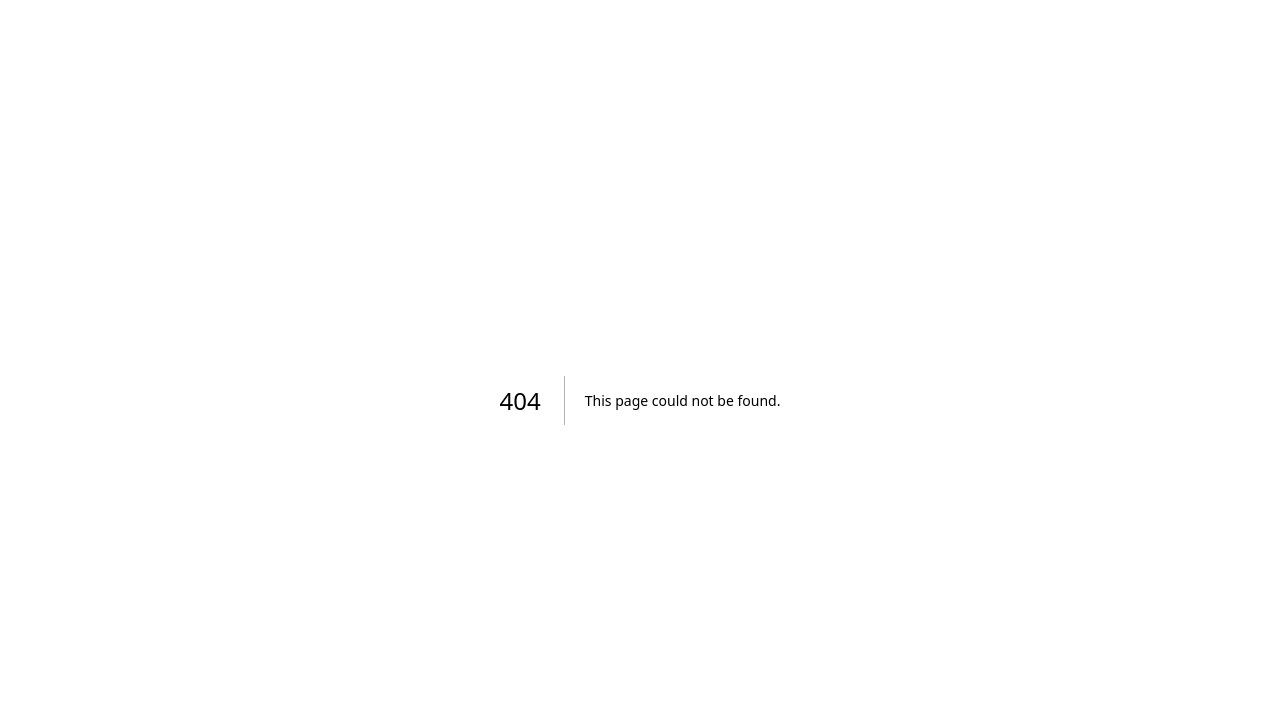
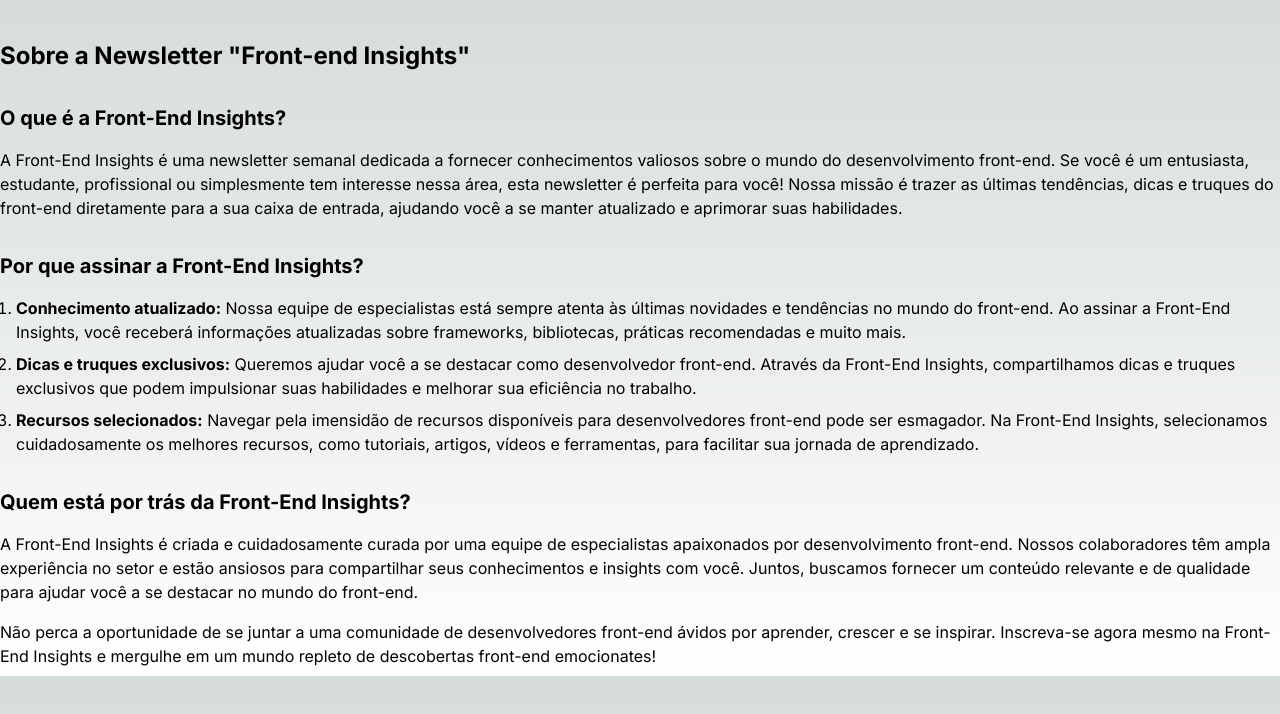
Before and after one commit to nathaliaveneziano/onebitcode__nextjs, a Next.js app: page /about in a window 1280 px wide. Before the commit this address had no page. Shown: the top 714 px of the page. Built offline with nearby package versions, Linux system fonts and the light colour scheme.

Commit message:
adding page about

```diff
--- /dev/null
+++ b/src/app/about/page.jsx
@@ -0,0 +1,62 @@
+export default function About() {
+  const h1 = 'mt-10 mb-6 text-2xl font-bold';
+  const h2 = 'mt-8 mb-4 text-xl font-bold';
+  const p = 'mt-4 mb-2';
+
+  return (
+    <main>
+      <h1 className={h1}>Sobre a Newsletter "Front-end Insights"</h1>
+
+      <h2 className={h2}>O que é a Front-End Insights?</h2>
+      <p className={p}>
+        A Front-End Insights é uma newsletter semanal dedicada a fornecer
+        conhecimentos valiosos sobre o mundo do desenvolvimento front-end. Se
+        você é um entusiasta, estudante, profissional ou simplesmente tem
+        interesse nessa área, esta newsletter é perfeita para você! Nossa missão
+        é trazer as últimas tendências, dicas e truques do front-end diretamente
+        para a sua caixa de entrada, ajudando você a se manter atualizado e
+        aprimorar suas habilidades.
+      </p>
+
+      <h2 className={h2}>Por que assinar a Front-End Insights?</h2>
+      <ol className="list-decimal pl-4 [&>li]:mt-2">
+        <li>
+          <strong>Conhecimento atualizado:</strong> Nossa equipe de
+          especialistas está sempre atenta às últimas novidades e tendências no
+          mundo do front-end. Ao assinar a Front-End Insights, você receberá
+          informações atualizadas sobre frameworks, bibliotecas, práticas
+          recomendadas e muito mais.
+        </li>
+        <li>
+          <strong>Dicas e truques exclusivos:</strong> Queremos ajudar você a se
+          destacar como desenvolvedor front-end. Através da Front-End Insights,
+          compartilhamos dicas e truques exclusivos que podem impulsionar suas
+          habilidades e melhorar sua eficiência no trabalho.
+        </li>
+        <li>
+          <strong>Recursos selecionados:</strong> Navegar pela imensidão de
+          recursos disponíveis para desenvolvedores front-end pode ser
+          esmagador. Na Front-End Insights, selecionamos cuidadosamente os
+          melhores recursos, como tutoriais, artigos, vídeos e ferramentas, para
+          facilitar sua jornada de aprendizado.
+        </li>
+      </ol>
+
+      <h2 className={h2}>Quem está por trás da Front-End Insights?</h2>
+      <p className={p}>
+        A Front-End Insights é criada e cuidadosamente curada por uma equipe de
+        especialistas apaixonados por desenvolvimento front-end. Nossos
+        colaboradores têm ampla experiência no setor e estão ansiosos para
+        compartilhar seus conhecimentos e insights com você. Juntos, buscamos
+        fornecer um conteúdo relevante e de qualidade para ajudar você a se
+        destacar no mundo do front-end.
+      </p>
+      <p className={p}>
+        Não perca a oportunidade de se juntar a uma comunidade de
+        desenvolvedores front-end ávidos por aprender, crescer e se inspirar.
+        Inscreva-se agora mesmo na Front-End Insights e mergulhe em um mundo
+        repleto de descobertas front-end emocionates!
+      </p>
+    </main>
+  );
+}
```
